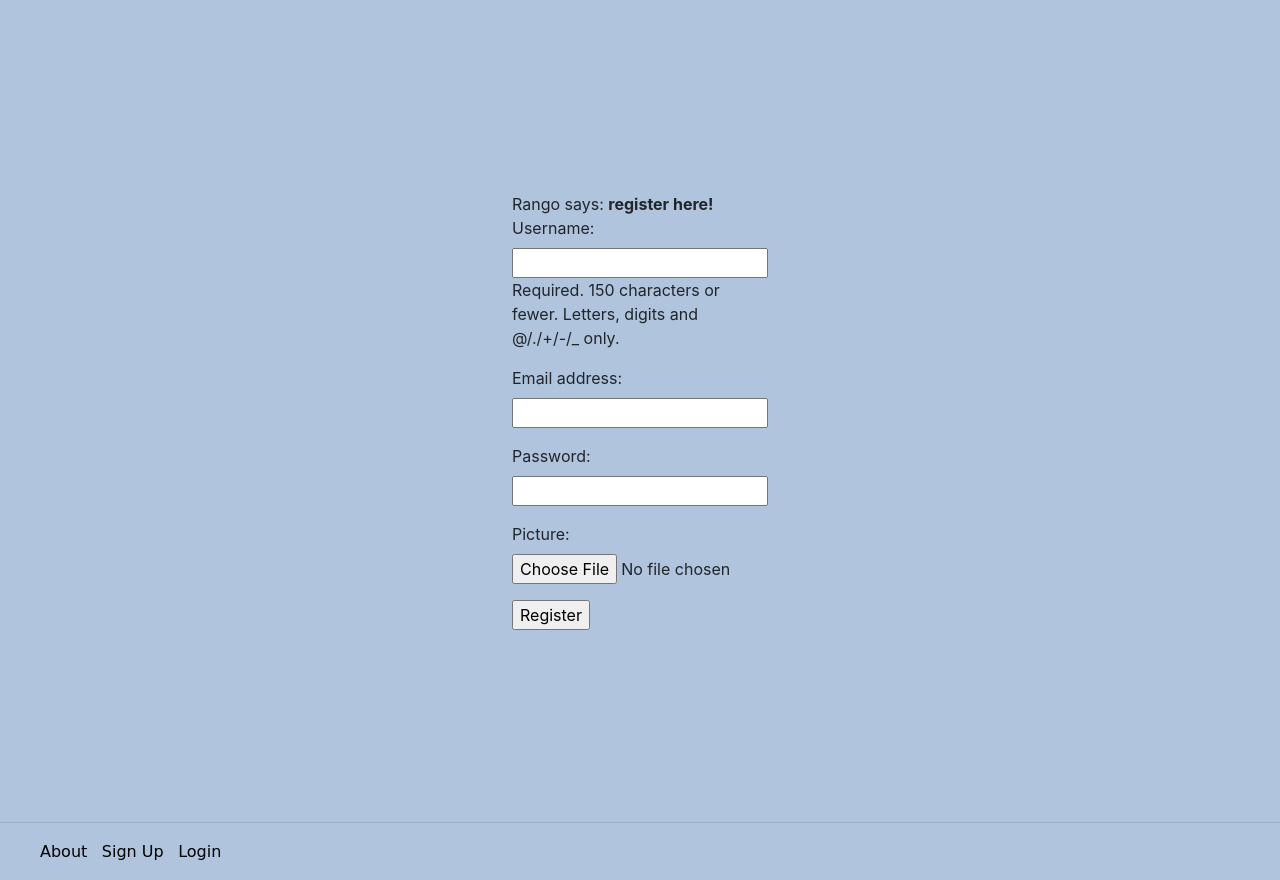
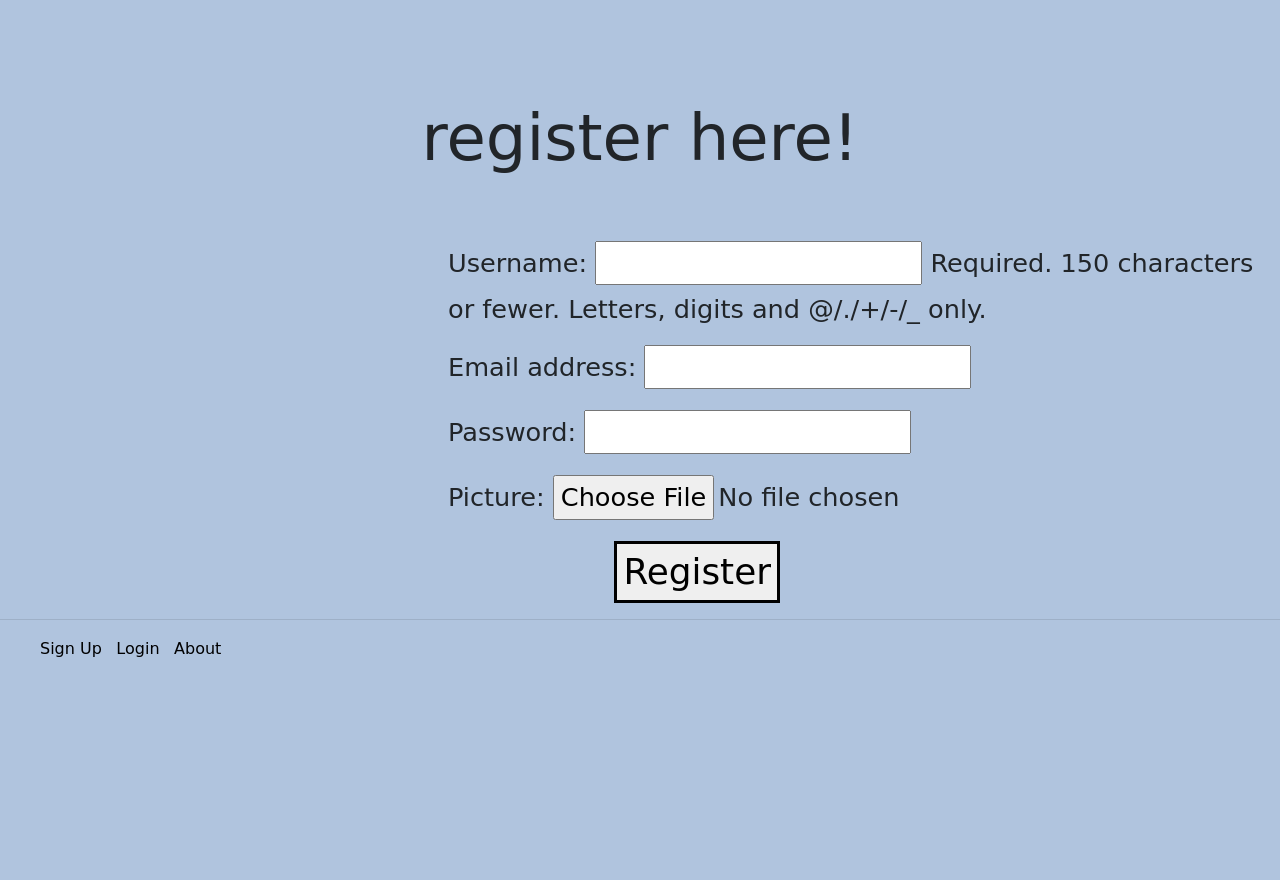
Before and after one commit to GreedSqualo/diawe_project, a Django app: page /diawe/register/ in a window 1280 px wide. After the commit the page ends 657 px from the top, so only its background shows below. Run offline with Django 3.2, Linux system fonts and the light colour scheme; some libraries are stand-ins or nearby versions.

Commit message:
add register.css

```diff
--- /dev/null
+++ b/static/css/register.css
@@ -0,0 +1,43 @@
+h1.typeface1 {
+    font-family:"Comic Sans MS", cursive, sans-serif;
+    font-size:4em;
+    text-align:center;
+    margin-top: 100px;
+    margin-bottom: 40px;
+}
+
+form.typeface {
+    font-family:"Comic Sans MS", cursive, sans-serif;
+    font-size:1.6em;
+    margin-left: 35%;
+}
+
+input[type=submit] {
+    font-family:"Comic Sans MS", cursive, sans-serif;
+    font-size:1.4em;
+    border-style:solid;
+    border-width:medium;
+    border-color:#000000;
+    margin-left: 20%;
+}
+
+a.register:link, a.register:visited {
+    border-style:solid;
+    border-width:medium;
+    border-color:#000000;
+    margin-left: 40%;
+    font-family:"Comic Sans MS", cursive, sans-serif;
+    font-size:1.4em;
+    background-color:#f7f7f7;
+    text-decoration:none;
+    text-align:center;
+    color:#000000;
+}
+
+a.register:hover,a.register:active {
+    border-style:solid;
+    border-color:#000000;
+    font-family:"Comic Sans MS", cursive, sans-serif;
+    font-size:1.4em;
+    text-decoration:none;
+}
--- a/templates/diawe/base.html
+++ b/templates/diawe/base.html
@@ -41,10 +41,10 @@
             <a class="base" href="{% url 'diawe:article' %}">Article</a>
             <a class="base" href="{% url 'diawe:create' %}">Write a log</a>
         {% else %}
-            <a class="base" href="{% url 'diawe:about' %}">About</a>
             <a class="base" href="{% url 'diawe:register' %}">Sign Up</a>
             <a class="base" href="{% url 'diawe:login' %}">Login</a>
         {% endif %}
+        <a class="base" href="{% url 'diawe:about' %}">About</a>
         </ul>
     </div>
 </html>
--- a/templates/diawe/create.html
+++ b/templates/diawe/create.html
@@ -18,18 +18,18 @@
                 <!-- 文章标题 -->
                 <div class="form-group">
                     <!-- 标签 -->
-                    <label for="title">文章标题</label>
+                    <label for="title">Title</label>
                     <!-- 文本框 -->
                     <input type="text" class="form-control" id="title" name="title">
                 </div>
                 <!-- 文章正文 -->
                 <div class="form-group">
-                    <label for="body">文章正文</label>
+                    <label for="body">Article</label>
                     <!-- 文本区域 -->
                     <textarea type="text" class="form-control" id="body" name="body" rows="12"></textarea>
                 </div>
                 <!-- 提交按钮 -->
-                <button type="submit" class="btn btn-primary">完成</button>
+                <button type="submit" class="btn btn-primary">Submit</button>
             </form>
         </div>
     </div>
--- a/templates/diawe/register.html
+++ b/templates/diawe/register.html
@@ -1,17 +1,22 @@
 {% extends 'diawe/base.html' %}
 {% load staticfiles %}
+
+{% block css_style %}
+    <link rel="stylesheet" type="text/css" href="/static/css/register.css">
+{% endblock %}
+
 {% block title_block %}
     Register
 {% endblock %}
 
 {% block body_block %}
-<div style="margin: 15% 40%;">
+<div>
     {% if registered %}
-        <h1>thank you for registering!</h1>
-        <a href="{% url 'diawe:login' %}">Return to the login.</a><br />
+        <h1 class="typeface1">thank you for registering!</h1>
+        <a class="register" href="{% url 'diawe:login' %}">Return to the login.</a><br />
     {% else %}
-        Rango says: <strong>register here!</strong><br />
-        <form id="user_form" method="post" action="{% url 'diawe:register' %}"enctype="multipart/form-data">
+        <h1 class="typeface1">register here!</h1><br />
+        <form class="typeface" id="user_form" method="post" action="{% url 'diawe:register' %}"enctype="multipart/form-data">
             {% csrf_token %}
             {{ user_form.as_p }}
             {{ profile_form.as_p }}
```
